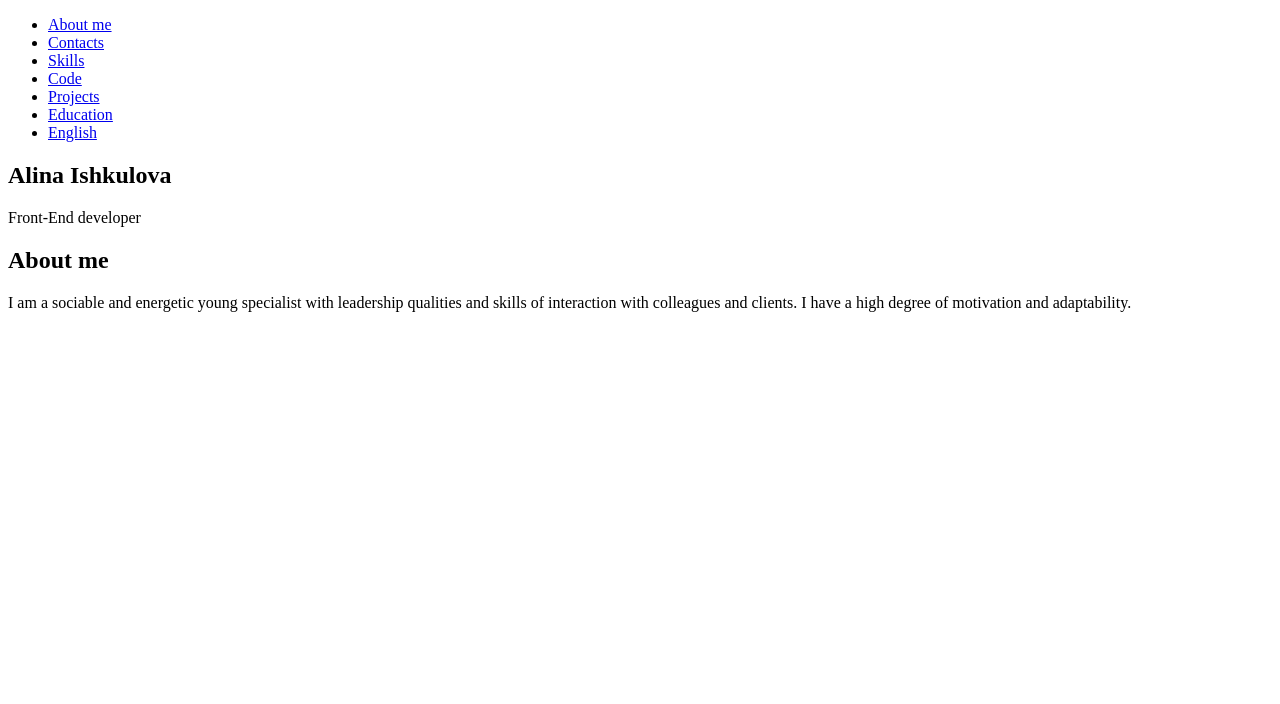
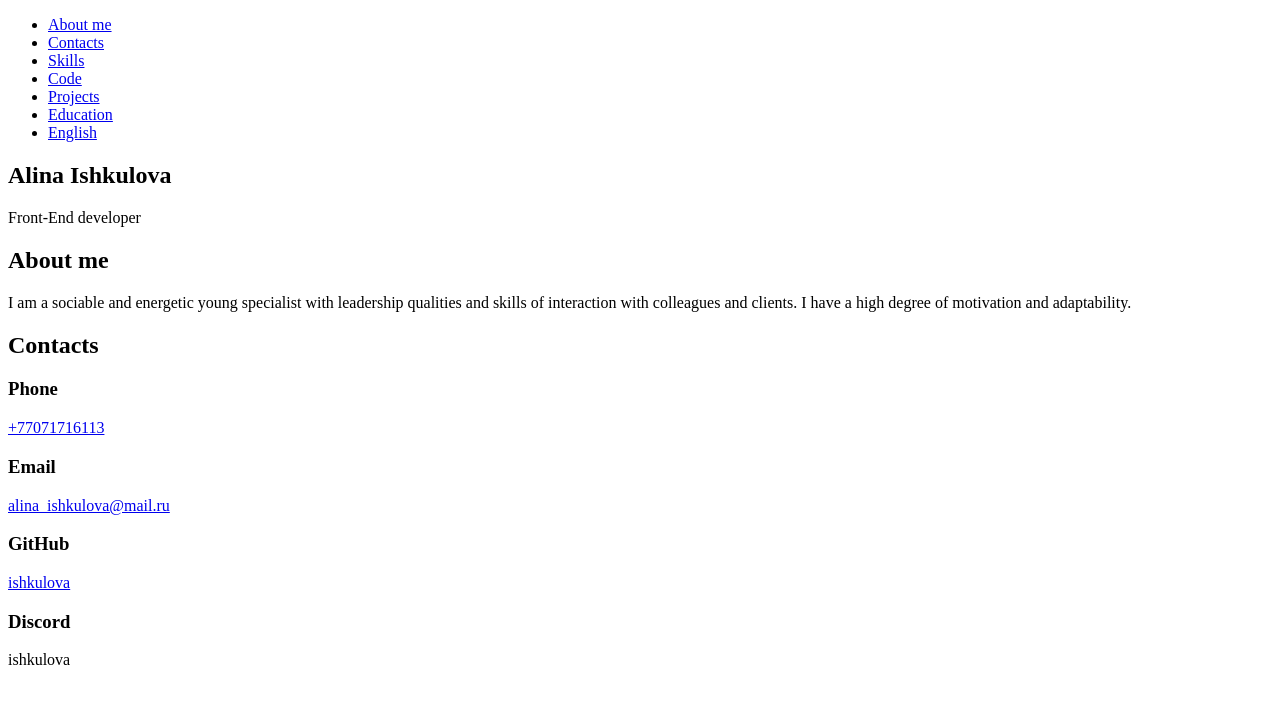
Before and after one commit to ishkulova/rsschool-cv, a plain HTML site: page index.html in a window 1280 px wide. Drawn offline with Linux system fonts and the light colour scheme.

Commit message:
feat: add info in contacts section

```diff
--- a/index.html
+++ b/index.html
@@ -31,8 +31,8 @@
               <a href="#education" class="nav-link">Education</a>
             </li>
             <li class="nav-item">
-                <a href="#english" class="nav-link">English</a>
-              </li>
+              <a href="#english" class="nav-link">English</a>
+            </li>
           </ul>
         </nav>
       </div>
@@ -40,14 +40,36 @@
     <main>
       <div class="container">
         <section class="profile">
-            <h1>Alina Ishkulova</h1>
-            <div>Front-End developer</div>
+          <h1>Alina Ishkulova</h1>
+          <div>Front-End developer</div>
         </section>
         <section class="about-me" id="about-me">
-            <h2>About me</h2>
-            <p>I am a sociable and energetic young specialist with leadership qualities and skills of interaction with colleagues and clients. I have a high degree of motivation and adaptability.</p>
+          <h2>About me</h2>
+          <p>
+            I am a sociable and energetic young specialist with leadership
+            qualities and skills of interaction with colleagues and clients. I
+            have a high degree of motivation and adaptability.
+          </p>
         </section>
-        <section class="contacts" id="contacts"></section>
+        <section class="contacts" id="contacts">
+          <h2>Contacts</h2>
+          <div>
+            <h3>Phone</h3>
+            <div><a href="tel:+77071716113">+77071716113</a></div>
+          </div>
+          <div>
+            <h3>Email</h3>
+            <div><a href="mailto:alina_ishkulova@mail.ru">alina_ishkulova@mail.ru</a></div>
+          </div>
+          <div>
+            <h3>GitHub</h3>
+            <div><a href="https://github.com/ishkulova">ishkulova</a></div>
+          </div>
+          <div>
+            <h3>Discord</h3>
+            <div>ishkulova</div>
+          </div>
+        </section>
         <section class="skills" id="skills"></section>
         <section class="code" id="code"></section>
         <section class="projects" id="projects"></section>
```
